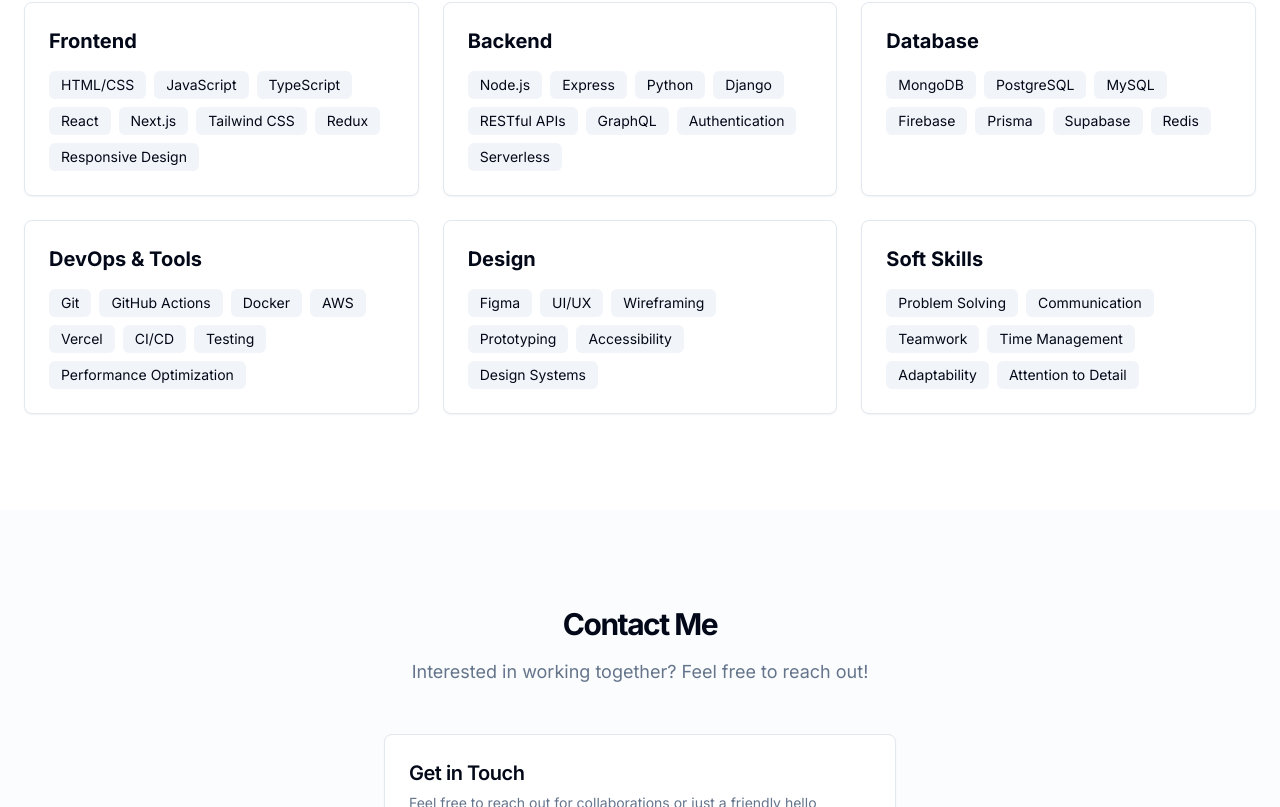
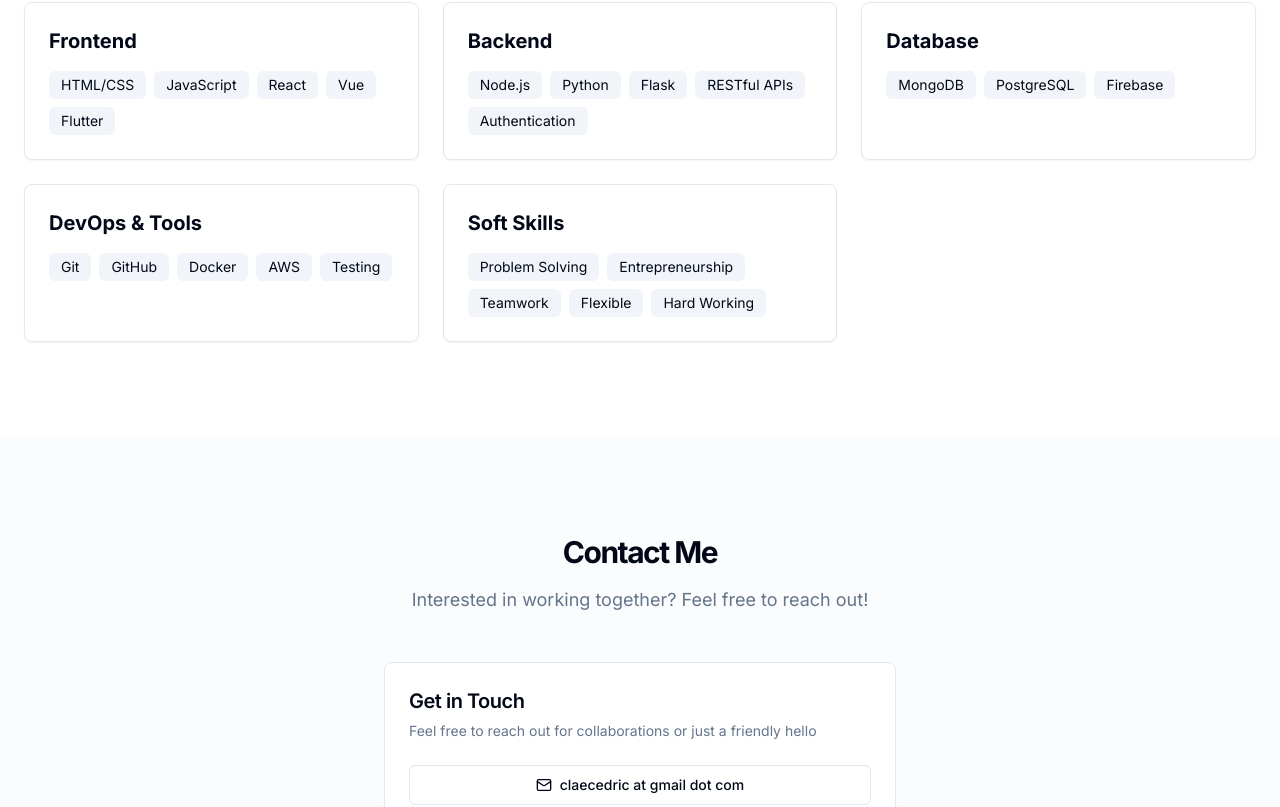
Before and after one commit to 1nsomnes/portfolio-website, a Next.js app: page / in a window 1280 px wide. Shown: the part 2593-3400 px from the top of the page. Built offline with nearby package versions, Linux system fonts and the light colour scheme.

Commit message:
update skills, contact, and links at the bottom

```diff
--- a/app/page.tsx
+++ b/app/page.tsx
@@ -115,20 +115,16 @@ export default function Home() {
       <footer className="border-t py-6 md:py-8">
         <div className="container flex flex-col items-center justify-between gap-4 md:flex-row px-4 md:px-6">
           <p className="text-center text-sm leading-loose text-muted-foreground md:text-left">
-            © 2025 John Doe. All rights reserved.
+            © 2025 Cedric Claessens. All rights reserved.
           </p>
           <div className="flex items-center gap-4">
-            <Link href="https://github.com/johndoe" target="_blank" rel="noopener noreferrer">
+            <Link href="https://github.com/1nsomnes" target="_blank" rel="noopener noreferrer">
               <Github className="h-5 w-5" />
               <span className="sr-only">GitHub</span>
             </Link>
-            <Link href="https://linkedin.com/in/johndoe" target="_blank" rel="noopener noreferrer">
+            <Link href="https://www.linkedin.com/in/cedric-claessens-412414250/" target="_blank" rel="noopener noreferrer">
               <Linkedin className="h-5 w-5" />
               <span className="sr-only">LinkedIn</span>
-            </Link>
-            <Link href="https://twitter.com/johndoe" target="_blank" rel="noopener noreferrer">
-              <Twitter className="h-5 w-5" />
-              <span className="sr-only">Twitter</span>
             </Link>
           </div>
         </div>
@@ -136,69 +132,3 @@ export default function Home() {
     </div>
   )
 }
-
-const projects = [
-  {
-    title: "E-commerce Platform",
-    description:
-      "A modern e-commerce platform built with Next.js and Stripe for secure payments. Features include product catalog, cart functionality, and user authentication.",
-    image: "/placeholder.svg?height=400&width=600",
-    link: "#",
-    tags: ["Next.js", "Stripe", "Tailwind CSS"],
-  },
-  {
-    title: "Task Management App",
-    description:
-      "A collaborative task management application with real-time updates. Users can create, assign, and track tasks across teams with notifications.",
-    image: "/placeholder.svg?height=400&width=600",
-    link: "#",
-    tags: ["React", "Firebase", "TypeScript"],
-  },
-  {
-    title: "Finance Dashboard",
-    description:
-      "An interactive dashboard for tracking personal finances with visualization charts, expense categorization, and budget planning tools.",
-    image: "/placeholder.svg?height=400&width=600",
-    link: "#",
-    tags: ["Next.js", "Chart.js", "Supabase"],
-  },
-  {
-    title: "Recipe Finder App",
-    description:
-      "A mobile-responsive application that helps users find recipes based on ingredients they have at home, with filtering by dietary restrictions.",
-    image: "/placeholder.svg?height=400&width=600",
-    link: "#",
-    tags: ["React", "API Integration", "CSS Grid"],
-  },
-  {
-    title: "Portfolio Template",
-    description:
-      "A customizable portfolio template for developers and designers with dark mode support and animation effects.",
-    image: "/placeholder.svg?height=400&width=600",
-    link: "#",
-    tags: ["Next.js", "Framer Motion", "Tailwind CSS"],
-  },
-  {
-    title: "Weather Forecast App",
-    description:
-      "A weather application that provides real-time forecasts and historical weather data with interactive maps and location-based services.",
-    image: "/placeholder.svg?height=400&width=600",
-    link: "#",
-    tags: ["React", "OpenWeather API", "Leaflet"],
-  },
-]
-
-const skills = [
-  "HTML/CSS",
-  "JavaScript",
-  "TypeScript",
-  "React",
-  "Next.js",
-  "Tailwind CSS",
-  "Node.js",
-  "Git",
-  "Figma",
-  "UI/UX Design",
-  "Responsive Design",
-  "Accessibility",
-]
--- a/lib/data.ts
+++ b/lib/data.ts
@@ -71,39 +71,47 @@ export const portfolioData = {
         skills: [
           "HTML/CSS",
           "JavaScript",
-          "TypeScript",
           "React",
-          "Next.js",
-          "Tailwind CSS",
-          "Redux",
-          "Responsive Design",
+          "Vue",
+          "Flutter"
         ],
       },
       {
         category: "Backend",
-        skills: ["Node.js", "Express", "Python", "Django", "RESTful APIs", "GraphQL", "Authentication", "Serverless"],
+        skills: [
+          "Node.js",
+          "Python",
+          "Flask",
+          "RESTful APIs",
+          "Authentication",
+        ],
       },
       {
         category: "Database",
-        skills: ["MongoDB", "PostgreSQL", "MySQL", "Firebase", "Prisma", "Supabase", "Redis"],
+        skills: [
+          "MongoDB",
+          "PostgreSQL",
+          "Firebase",
+        ],
       },
       {
         category: "DevOps & Tools",
-        skills: ["Git", "GitHub Actions", "Docker", "AWS", "Vercel", "CI/CD", "Testing", "Performance Optimization"],
-      },
-      {
-        category: "Design",
-        skills: ["Figma", "UI/UX", "Wireframing", "Prototyping", "Accessibility", "Design Systems"],
+        skills: [
+          "Git",
+          "GitHub",
+          "Docker",
+          "AWS",
+          "Testing",
+        ],
       },
       {
         category: "Soft Skills",
         skills: [
           "Problem Solving",
-          "Communication",
+          "Entrepreneurship",
           "Teamwork",
-          "Time Management",
-          "Adaptability",
-          "Attention to Detail",
+          "Flexible",
+          "Hard Working",
         ],
       },
     ],
@@ -111,22 +119,17 @@ export const portfolioData = {
   contact: {
     title: "Contact Me",
     description: "Interested in working together? Feel free to reach out!",
-    email: "your.email@example.com",
+    email: "claecedric at gmail dot com",
     socialLinks: [
       {
         platform: "LinkedIn",
-        url: "https://linkedin.com",
+        url: "https://www.linkedin.com/in/cedric-claessens-412414250/",
         icon: "linkedin",
       },
       {
         platform: "GitHub",
-        url: "https://github.com",
+        url: "https://github.com/1nsomnes",
         icon: "github",
-      },
-      {
-        platform: "Twitter",
-        url: "https://twitter.com",
-        icon: "twitter",
       },
     ],
   },
```
